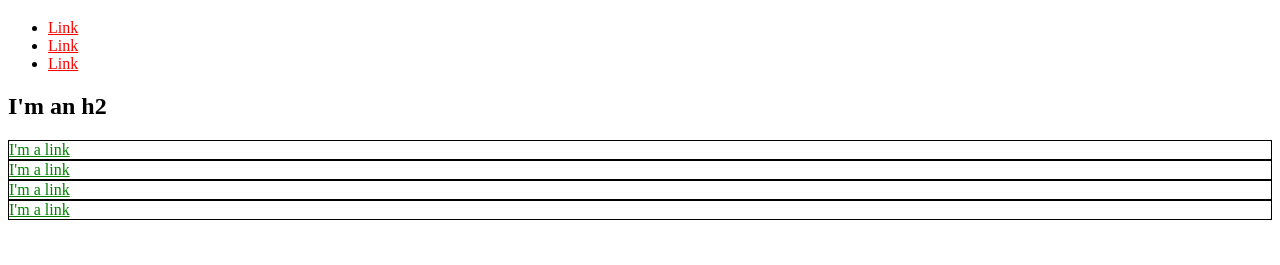
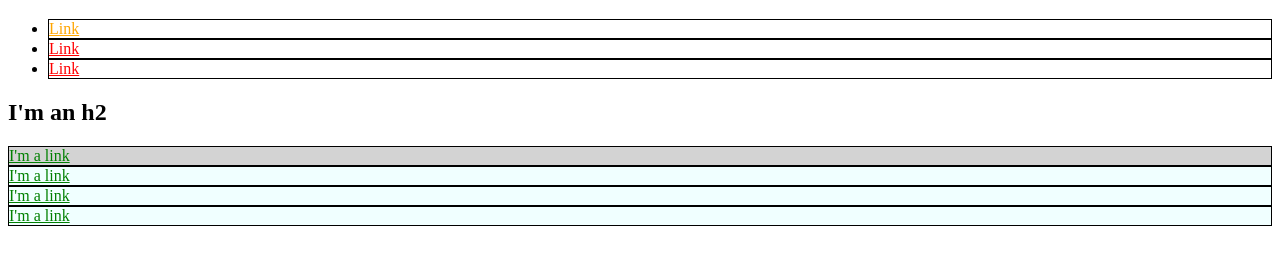
Before and after one commit to JeffWilson123/jeffwilson123.github.io, a plain HTML site: page index.html in a window 1280 px wide. Shown: the part 61-326 px from the top of the page. Drawn offline with Linux system fonts and the light colour scheme.

Commit message:
Add simple CSS

```diff
--- a/index.html
+++ b/index.html
@@ -1,34 +1,64 @@
 <!DOCTYPE html>
 <html>
+
   <head>
     <title>Test Page: Don't Panic</title>
     <meta charset="utf-8">
+
+    <style>
+      li {
+      	  border: 1px solid black;
+      }
+      a {
+      	  color: red;
+      }
+      #exec-bio {
+      	  background-color: lightgray;
+      }
+      .bio-box {
+      	  border: 1px solid black;
+      }
+      .bio-box a {
+      	  color: green;
+      }
+      #a-orange {
+      	  color: orange;
+      }
+      .bc-azure {
+      	  background-color: azure;
+      }
+    </style>
   </head>
+
   <body>
     <h1>I'm an h1</h1>
+
     <ul>
       <li>
-        <a href="http://example.com/" style="color: red;">Link</a>
+        <a id="a-orange" href="http://example.com/">Link</a>
       </li>
       <li>
-        <a href="http://example.com/" style="color: red;">Link</a>
+        <a href="http://example.com/">Link</a>
       </li>
       <li>
-        <a href="http://example.com/" style="color: red;">Link</a>
+        <a href="http://example.com/">Link</a>
       </li>
     </ul>
+
     <h2>I'm an h2</h2>
-    <div style="border: 1px solid black;">
-      <a href="http://example.com/" style="color: green;">I'm a link</a>
+
+    <div id="exec-bio" class="bio-box bc-azure">
+      <a href="http://example.com/">I'm a link</a>
     </div>
-    <div style="border: 1px solid black;">
-      <a href="http://example.com/" style="color: green;">I'm a link</a>
+    <div class="bio-box bc-azure">
+      <a href="http://example.com/">I'm a link</a>
     </div>
-    <div style="border: 1px solid black;">
-      <a href="http://example.com/" style="color: green;">I'm a link</a>
+    <div class="bio-box bc-azure">
+      <a href="http://example.com/">I'm a link</a>
     </div>
-    <div style="border: 1px solid black;">
-      <a href="http://example.com/" style="color: green;">I'm a link</a>
+    <div class="bio-box bc-azure">
+      <a href="http://example.com/">I'm a link</a>
     </div>
+
   </body>
 </html>
```
